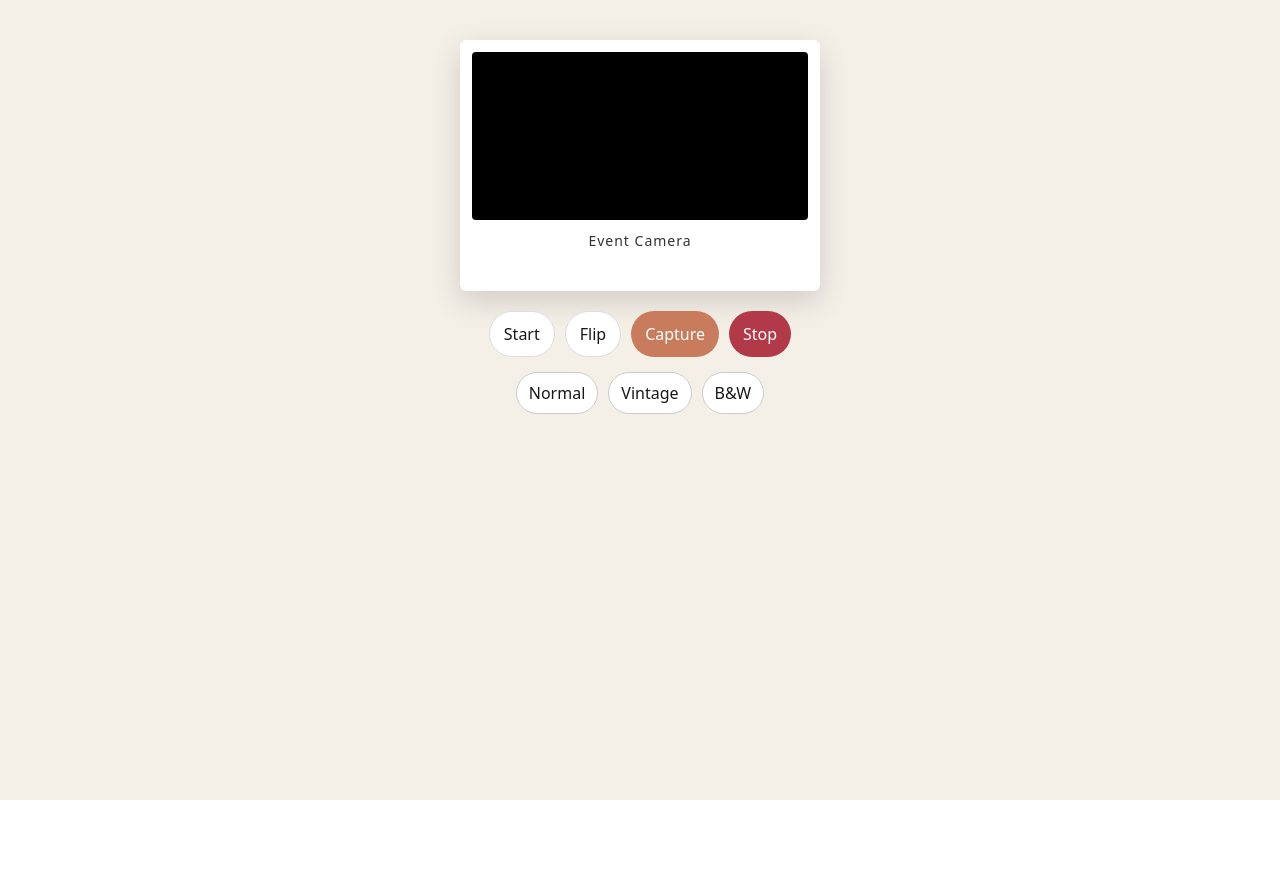
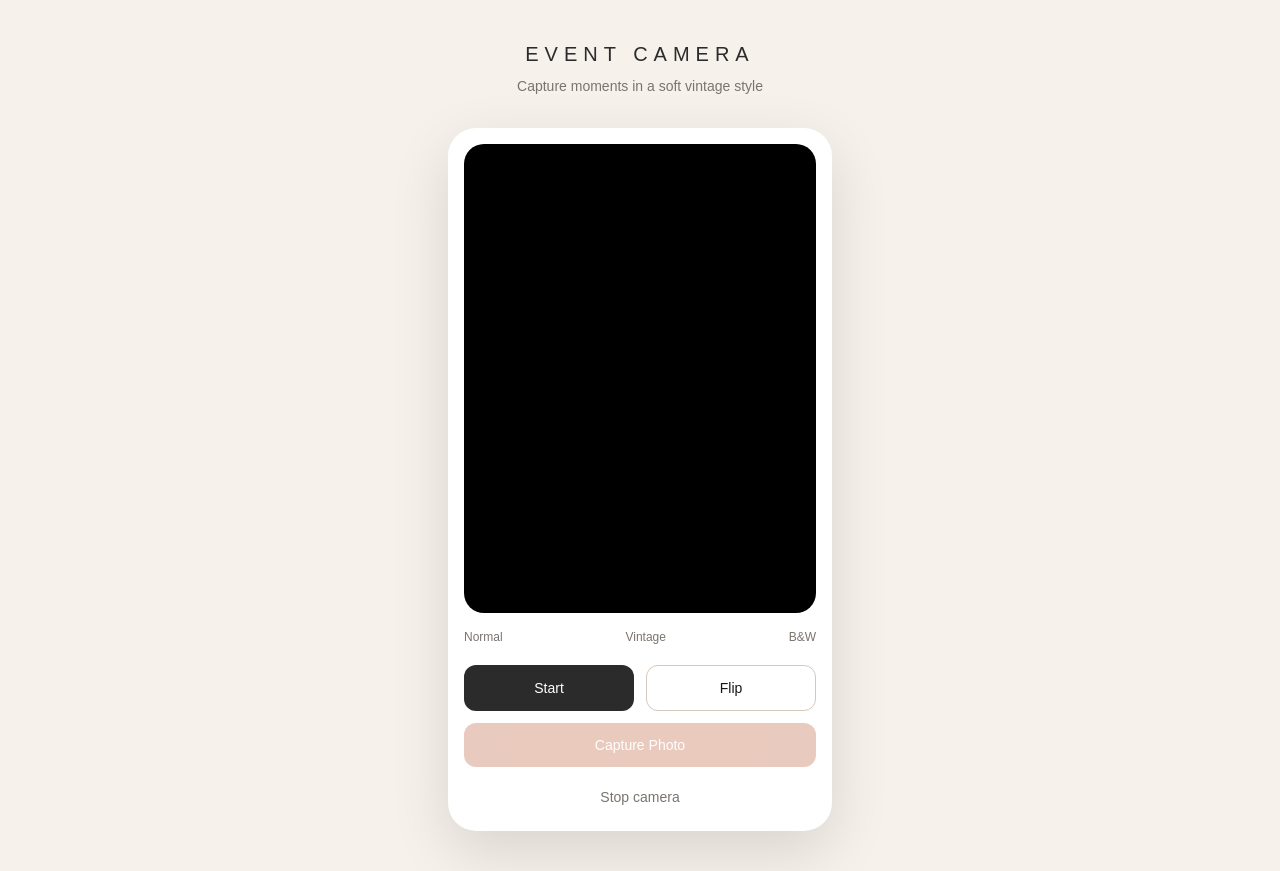
Before and after one commit to sagaarde-cloud/event-camera, a Next.js app: page /camera in a window 1280 px wide. Before the commit the page ends 800 px from the top, so only its background shows below. Built offline with nearby package versions, Linux system fonts and the light colour scheme.

Commit message:
premium UI redesign - vintage camera app

```diff
--- a/app/camera/page.tsx
+++ b/app/camera/page.tsx
@@ -14,15 +14,11 @@ export default function CameraPage() {
   const [filter, setFilter] = useState<Filter>("normal");
   const [error, setError] = useState<string | null>(null);
 
-  // 🎥 START / SWITCH CAMERA (FIXED)
   async function startCamera(mode: "user" | "environment") {
     try {
       setError(null);
 
-      // stop old stream properly
-      if (stream) {
-        stream.getTracks().forEach((t) => t.stop());
-      }
+      if (stream) stream.getTracks().forEach((t) => t.stop());
 
       const newStream = await navigator.mediaDevices.getUserMedia({
         video: { facingMode: mode },
@@ -42,13 +38,10 @@ export default function CameraPage() {
   }
 
   function stopCamera() {
-    if (stream) {
-      stream.getTracks().forEach((t) => t.stop());
-      setStream(null);
-    }
+    if (stream) stream.getTracks().forEach((t) => t.stop());
+    setStream(null);
   }
 
-  // 📸 PHOTO + FILTER
   function takePhoto() {
     if (!videoRef.current || !canvasRef.current) return;
 
@@ -63,217 +56,116 @@ export default function CameraPage() {
 
     ctx.drawImage(video, 0, 0);
 
-    let img = canvas.toDataURL("image/png");
-
-    // simple filter overlay (frontend fake filter)
-    if (filter === "bw") {
-      img = applyFakeOverlay(img, "bw");
-    }
-    if (filter === "vintage") {
-      img = applyFakeOverlay(img, "vintage");
-    }
-
+    const img = canvas.toDataURL("image/png");
     setPhoto(img);
-  }
-
-  // 🎞 SIMPLE FILTER SIMULATION (frontend trick)
-  function applyFakeOverlay(img: string, type: string) {
-    // NOTE: real filters kan bygges senere med canvas shaders
-    return img;
   }
 
   async function uploadPhoto() {
     if (!photo) return;
-    alert("Upload klar (kommer næste step)");
+    alert("Upload coming next step");
   }
 
   return (
-    <main style={styles.page}>
+    <main className="min-h-screen bg-[#f6f1ea] flex flex-col items-center px-6 py-10">
 
-      {/* POLAROID FRAME */}
-      <div style={styles.polaroid}>
+      {/* TOP BAR */}
+      <div className="text-center mb-8">
+        <h1 className="text-xl tracking-[0.3em] uppercase text-[#2b2b2b]">
+          Event Camera
+        </h1>
+        <p className="text-sm text-[#7a746d] mt-2">
+          Capture moments in a soft vintage style
+        </p>
+      </div>
 
-        <div style={styles.cameraFrame}>
+      {/* CAMERA FRAME (MAIN FOCUS) */}
+      <div className="w-full max-w-sm bg-white shadow-[0_20px_60px_rgba(0,0,0,0.12)] rounded-[28px] p-4">
+
+        <div className="rounded-[20px] overflow-hidden bg-black aspect-[3/4]">
           <video
             ref={videoRef}
             autoPlay
             playsInline
             muted
-            style={{
-              ...styles.video,
-              filter:
-                filter === "bw"
-                  ? "grayscale(1)"
-                  : filter === "vintage"
-                  ? "sepia(0.6) contrast(1.1)"
-                  : "none",
-            }}
+            className={`w-full h-full object-cover ${
+              filter === "bw"
+                ? "grayscale"
+                : filter === "vintage"
+                ? "sepia-[0.6] contrast-110"
+                : ""
+            }`}
           />
         </div>
 
-        <div style={styles.caption}>
-          Event Camera
+        {/* FILTERS */}
+        <div className="flex justify-between mt-4 text-xs text-[#7a746d]">
+          <button onClick={() => setFilter("normal")}>Normal</button>
+          <button onClick={() => setFilter("vintage")}>Vintage</button>
+          <button onClick={() => setFilter("bw")}>B&W</button>
+        </div>
+
+        {/* ACTIONS */}
+        <div className="grid grid-cols-2 gap-3 mt-5">
+
+          <button
+            onClick={() => startCamera("environment")}
+            className="py-3 rounded-xl bg-[#2b2b2b] text-white text-sm"
+          >
+            Start
+          </button>
+
+          <button
+            onClick={() =>
+              startCamera(facingMode === "user" ? "environment" : "user")
+            }
+            className="py-3 rounded-xl border border-[#d6c8bb] text-sm"
+          >
+            Flip
+          </button>
+
+          <button
+            onClick={takePhoto}
+            disabled={!stream}
+            className="py-3 rounded-xl bg-[#c97c5d] text-white text-sm col-span-2 disabled:opacity-40"
+          >
+            Capture Photo
+          </button>
+
+          <button
+            onClick={stopCamera}
+            disabled={!stream}
+            className="py-2 rounded-xl text-sm text-[#7a746d] col-span-2"
+          >
+            Stop camera
+          </button>
         </div>
       </div>
 
-      {/* CONTROLS */}
-      <div style={styles.controls}>
+      {/* PREVIEW */}
+      {photo && (
+        <div className="w-full max-w-sm mt-8 bg-white rounded-[24px] shadow-md p-4">
 
-        <button onClick={() => startCamera("environment")} style={styles.btn}>
-          Start
-        </button>
+          <p className="text-xs tracking-widest uppercase text-[#7a746d] mb-3">
+            Preview
+          </p>
 
-        <button onClick={() => startCamera(facingMode === "user" ? "environment" : "user")} style={styles.btn}>
-          Flip
-        </button>
+          <img src={photo} className="rounded-[16px]" />
 
-        <button onClick={takePhoto} disabled={!stream} style={styles.capture}>
-          Capture
-        </button>
-
-        <button onClick={stopCamera} disabled={!stream} style={styles.stop}>
-          Stop
-        </button>
-      </div>
-
-      {/* FILTERS */}
-      <div style={styles.filters}>
-        <button onClick={() => setFilter("normal")} style={styles.filterBtn}>
-          Normal
-        </button>
-
-        <button onClick={() => setFilter("vintage")} style={styles.filterBtn}>
-          Vintage
-        </button>
-
-        <button onClick={() => setFilter("bw")} style={styles.filterBtn}>
-          B&W
-        </button>
-      </div>
-
-      {/* PHOTO */}
-      {photo && (
-        <div style={styles.preview}>
-          <img src={photo} style={{ width: "100%", borderRadius: 12 }} />
-
-          <button onClick={uploadPhoto} style={styles.upload}>
+          <button
+            onClick={uploadPhoto}
+            className="w-full mt-4 py-3 rounded-xl bg-[#4a7c59] text-white text-sm"
+          >
             Upload
           </button>
         </div>
       )}
 
       {/* ERROR */}
-      {error && <p style={styles.error}>{error}</p>}
+      {error && (
+        <p className="text-red-500 text-sm mt-6">{error}</p>
+      )}
 
-      <canvas ref={canvasRef} style={{ display: "none" }} />
+      <canvas ref={canvasRef} className="hidden" />
     </main>
   );
 }
-
-/* 🎨 POLAROID STYLE */
-const styles: any = {
-  page: {
-    minHeight: "100vh",
-    background: "#f4efe7",
-    display: "flex",
-    flexDirection: "column",
-    alignItems: "center",
-    padding: 20,
-    fontFamily: "system-ui",
-  },
-
-  polaroid: {
-    background: "white",
-    padding: 12,
-    paddingBottom: 40,
-    borderRadius: 6,
-    boxShadow: "0 10px 30px rgba(0,0,0,0.15)",
-    width: "100%",
-    maxWidth: 360,
-    marginTop: 20,
-  },
-
-  cameraFrame: {
-    background: "#000",
-    borderRadius: 4,
-    overflow: "hidden",
-  },
-
-  video: {
-    width: "100%",
-    display: "block",
-  },
-
-  caption: {
-    textAlign: "center",
-    marginTop: 10,
-    fontSize: 14,
-    color: "#333",
-    letterSpacing: 1,
-  },
-
-  controls: {
-    display: "flex",
-    gap: 10,
-    marginTop: 20,
-    flexWrap: "wrap",
-    justifyContent: "center",
-  },
-
-  btn: {
-    padding: "10px 14px",
-    borderRadius: 999,
-    border: "1px solid #ddd",
-    background: "white",
-  },
-
-  capture: {
-    padding: "10px 14px",
-    borderRadius: 999,
-    background: "#c97c5d",
-    color: "white",
-    border: "none",
-  },
-
-  stop: {
-    padding: "10px 14px",
-    borderRadius: 999,
-    background: "#b23a48",
-    color: "white",
-    border: "none",
-  },
-
-  filters: {
-    display: "flex",
-    gap: 10,
-    marginTop: 15,
-  },
-
-  filterBtn: {
-    padding: "8px 12px",
-    borderRadius: 999,
-    border: "1px solid #ccc",
-    background: "white",
-  },
-
-  preview: {
-    marginTop: 20,
-    width: "100%",
-    maxWidth: 360,
-  },
-
-  upload: {
-    marginTop: 10,
-    width: "100%",
-    padding: 10,
-    background: "#4a7c59",
-    color: "white",
-    borderRadius: 10,
-    border: "none",
-  },
-
-  error: {
-    color: "red",
-    marginTop: 10,
-  },
-};
```
